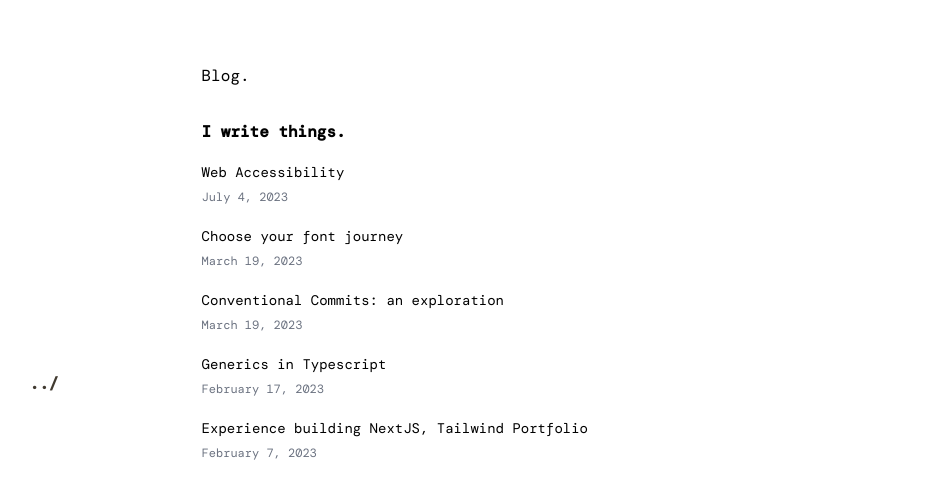
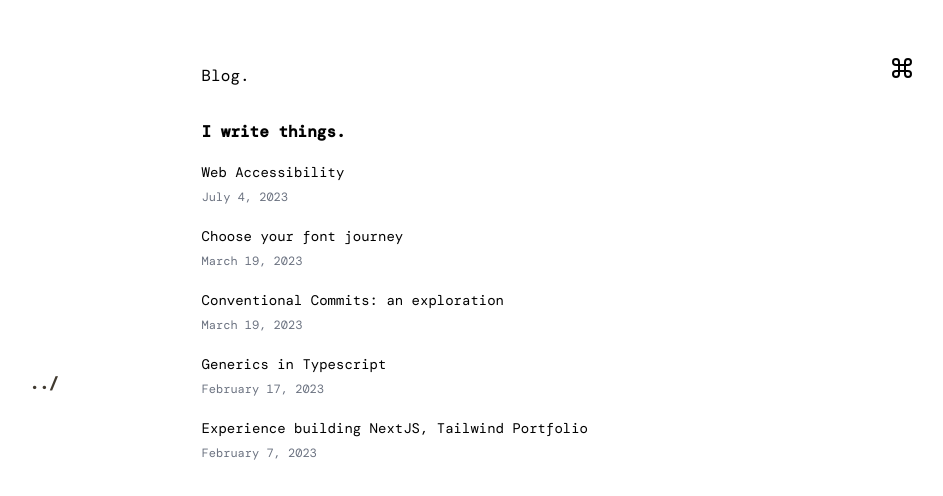
Before and after one commit to adeleke5140/portfolio-v2, a Next.js app: page /blog in a window 1280 px wide. Shown: the top 496 px of the page, without its empty margins (32-975 px from the left). Built offline with nearby package versions, Linux system fonts and the light colour scheme; a web font is replaced by a local one.

Commit message:
feat: update page wrapper

```diff
--- a/src/components/pageWrapper.tsx
+++ b/src/components/pageWrapper.tsx
@@ -1,4 +1,7 @@
+import { useRef } from "react";
 import { BackButton } from "./backButton";
+import { CommandButton } from "./commandButton";
+import { CommandMenu } from "./commandMenu";
 
 interface PageWrapperProps {
   heading: string;
@@ -7,14 +10,19 @@ interface PageWrapperProps {
 }
 
 const PageWrapper = ({ heading, children, path }: PageWrapperProps) => {
+  const containerRef = useRef<HTMLDivElement>(null);
   return (
-    <div className="max-w-xl sm:pl-8 md:ml-[12%] md:pl-16 ">
+    <div ref={containerRef} className="relative max-w-[50rem] sm:pl-8 md:ml-[12%] md:pl-16 ">
+      <div className="absolute z-[3] right-0">
+        <CommandButton />
+      </div>
       <section className="h-full relative p-4">
         <div className="flex flex-col gap-5 mb-8">
           <h1 className="title font-mono">{heading}</h1>
           <BackButton path={path} text="../" />
         </div>
         {children}
+        <CommandMenu container={containerRef} />
       </section>
     </div>
   );
```
